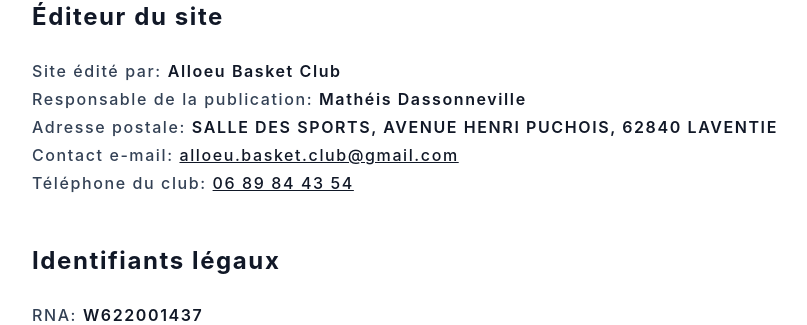
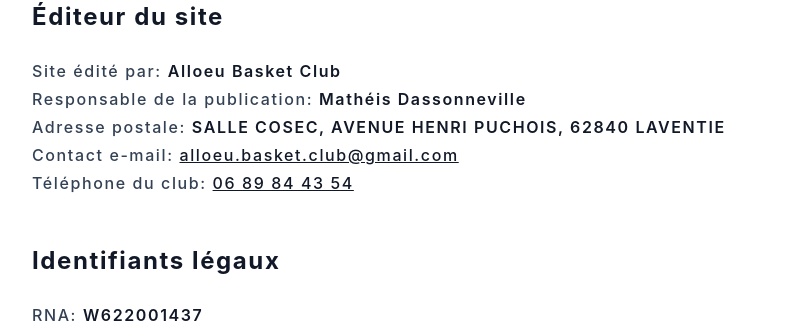
Before and after one commit to MatheisDsn/alloeubc_website, a Django app: page /mentions-legales/ in a window 1280 px wide. Shown: the part 188-513 px from the top of the page, without its empty margins (112-919 px from the left). Run offline with Django 4.2, Linux system fonts and the light colour scheme; data comes from the database, SQL or seed files in the repository; data that the repository does not hold is empty; parts of the project's set-up code (start-up, migrations or seed data) failed here and were passed over; some libraries are stand-ins or nearby versions; some web fonts are replaced.

Commit message:
Update postal address in mentions_legales.html

```diff
--- a/alloeu_bc/mysite/index/templates/index/mentions_legales.html
+++ b/alloeu_bc/mysite/index/templates/index/mentions_legales.html
@@ -12,7 +12,7 @@
       <p class="font-secondary font-medium text-secondary-700">
         Site édité par: <strong>Alloeu Basket Club</strong><br />
         Responsable de la publication: <strong>Mathéis Dassonneville</strong><br />
-        Adresse postale: <strong>SALLE DES SPORTS, AVENUE HENRI PUCHOIS, 62840 LAVENTIE</strong><br />
+        Adresse postale: <strong>SALLE COSEC, AVENUE HENRI PUCHOIS, 62840 LAVENTIE</strong><br />
         Contact e-mail: <a href="mailto:alloeu.basket.club@gmail.com">alloeu.basket.club@gmail.com</a><br />
         Téléphone du club: <a href="tel:+33689844354">06 89 84 43 54</a>
       </p>
```
